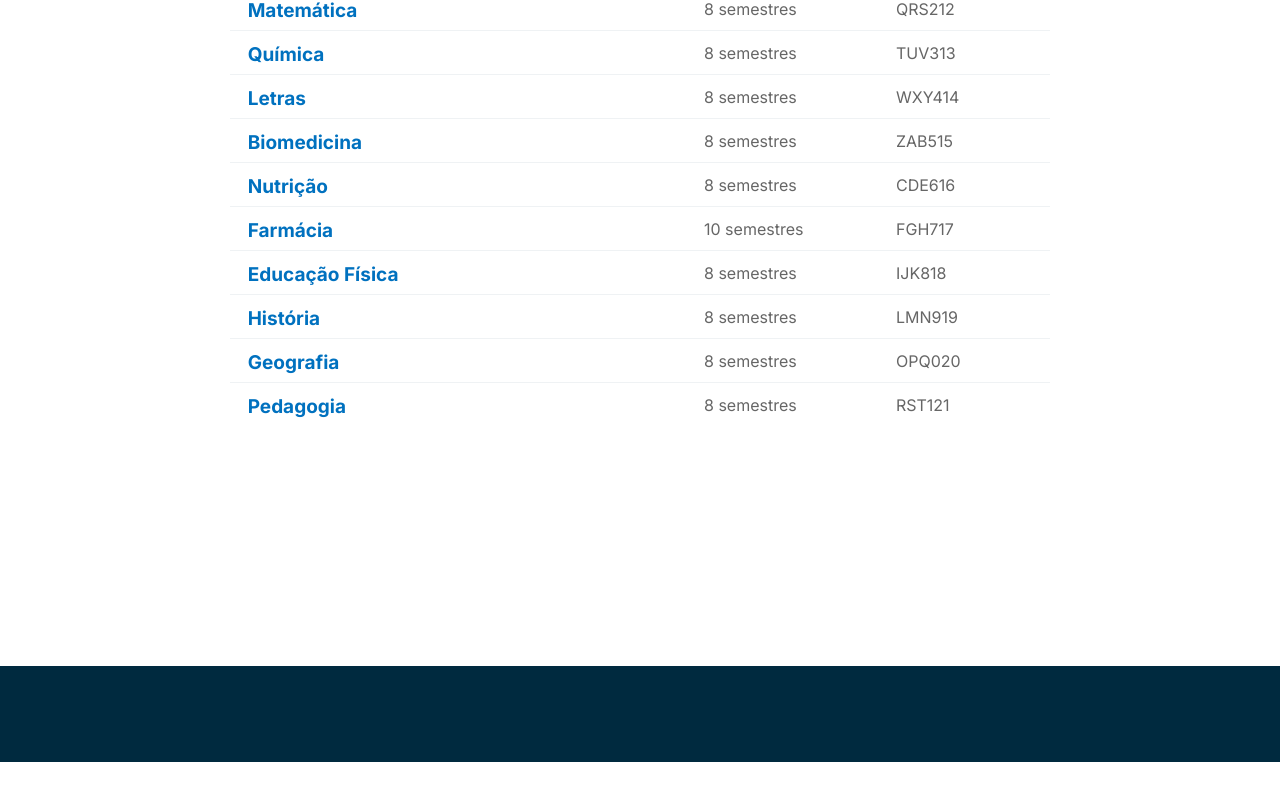
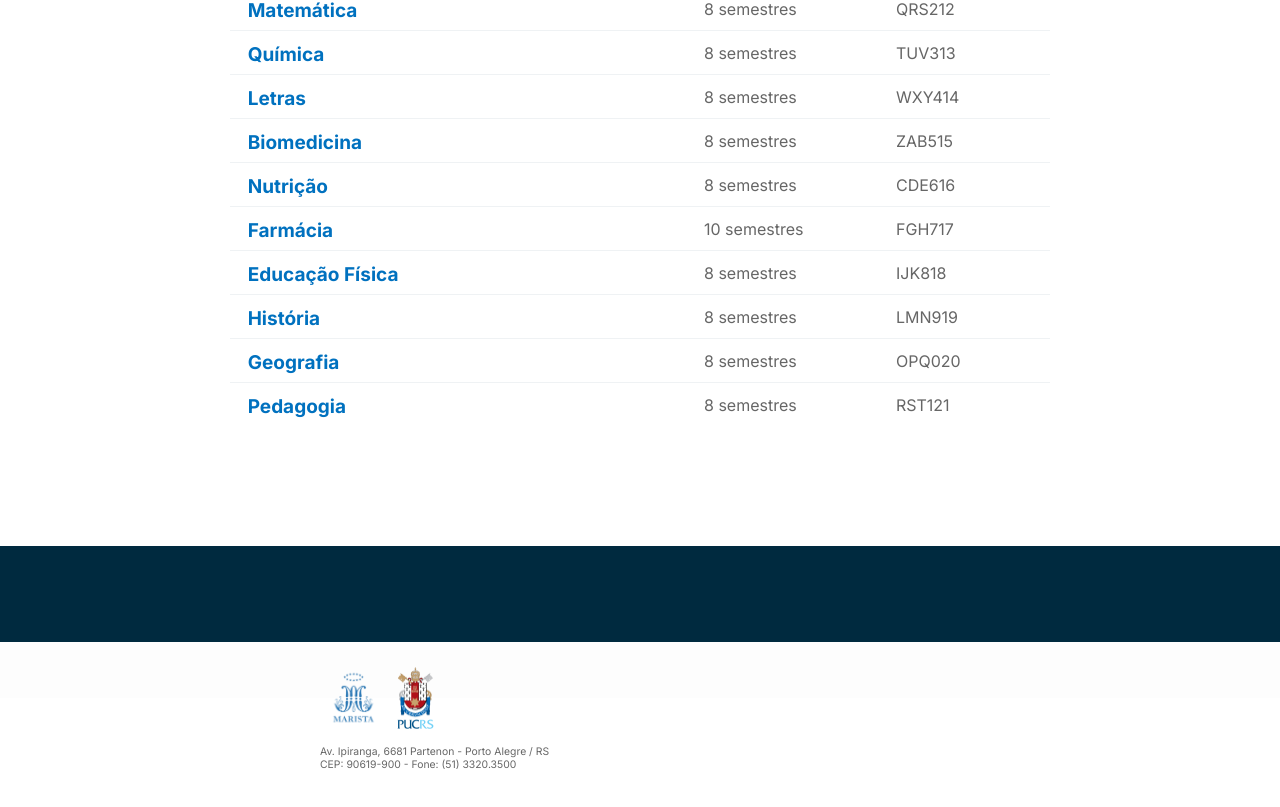
Before and after one commit to StefanoDPCarraro/MatrizCurricular-Frontend, a React (Vite) app: page / in a window 1280 px wide. Shown: the part 939-1746 px from the top of the page. Before the commit the page ends 1701 px from the top, so only its background shows below. Built offline with nearby package versions, Linux system fonts and the light colour scheme.

Commit message:
Creating a Footer's Logo

```diff
--- /dev/null
+++ b/src/components/FooterLogo/FooterLogo.scss
@@ -0,0 +1,35 @@
+@import "@styles/index";
+
+.footer-logo-container{
+   display: flex;
+   align-items: center;
+   flex-direction: column;
+   justify-content: flex-start;
+
+   .footer-logo-logos{
+      display: flex;
+      align-items: center;
+      flex-direction: row;
+
+      img:nth-child(1) {
+         width: 6.4vw;
+      }
+
+      img:nth-child(2) {
+         width: 3.3vw;
+      }
+
+   }
+
+   .footer-logo-text{
+      height: 10vh;
+      width: 100%;
+      margin-top: 2vh;
+
+      p{
+         font-size: 1.3vh;
+         color: $landing-page-text;
+         margin-left: 15vh;
+      }
+   }
+}
--- /dev/null
+++ b/src/components/FooterLogo/FooterLogo.tsx
@@ -0,0 +1,22 @@
+import React from "react";
+import "./FooterLogo.scss";
+import Logo from "@components/Logo";
+
+const FooterLogo: React.FC = () => {
+   return (
+      <>
+         <div className="footer-logo-container">
+            <div className="footer-logo-logos">
+               <Logo src="src\assets\MaristaLogo.png" alt="Marista Logo"></Logo>
+               <Logo src="src\assets\Pucrslogo.png" alt="Pucrs Logo"></Logo>
+            </div>
+            <div className="footer-logo-text">
+               <p>Av. Ipiranga, 6681 Partenon - Porto Alegre / RS </p>
+               <p>CEP: 90619-900 - Fone: (51) 3320.3500  </p>
+            </div>
+         </div>
+      </>
+   );
+}
+
+export default FooterLogo;
--- /dev/null
+++ b/src/components/FooterLogo/index.tsx
@@ -0,0 +1 @@
+export { default } from "./FooterLogo";
--- a/src/features/Footer/Footer.scss
+++ b/src/features/Footer/Footer.scss
@@ -4,9 +4,9 @@
    margin: 0;
    padding: 0;
    box-sizing: border-box;
- }
+}
 
-.footer-container{
+.footer-container {
    display: flex;
    height: 100%;
    max-height: 19vh;
@@ -14,10 +14,23 @@
    background-color: $background;
    margin-top: 16vh;
 
-   .footer-bar{
+   .footer-bar {
       background-color: $primary;
       height: 12vh;
       width: 100%;
       flex-shrink: 0;
+      position: absolute;
+   }
+
+   .footer-components {
+
+      .footer-logos {
+         display: flex;
+         align-items: center;
+         justify-content: flex-start;
+         gap: 1.5vh;
+         margin-top: 15vh;
+         margin-left: 25vh;
+      }
    }
 }
--- a/src/features/Footer/Footer.tsx
+++ b/src/features/Footer/Footer.tsx
@@ -1,14 +1,23 @@
 import React from "react";
 import "./Footer.scss";
+import FooterLogo from "@components/FooterLogo";
 
 const Footer: React.FC = () => {
    return (
-      <div className="footer-container">
-         <div className="footer-bar"> </div>
-         <div className="footer-logos"> </div>
-         <div className="footer-infos>"></div>
-         <div className="footer-qr-code"></div>
-      </div>
+      <>
+         <div className="footer-container">
+            <div className="footer-bar"> </div>
+            <div className="footer-components">
+               <div className="footer-logos">
+                  <FooterLogo>
+
+                  </FooterLogo>
+               </div>
+               <div className="footer-infos>"></div>
+               <div className="footer-qr-code"></div>
+            </div>
+         </div>
+      </>
    );
 }
 
--- a/src/features/ListingCourse/ListingCourse.tsx
+++ b/src/features/ListingCourse/ListingCourse.tsx
@@ -16,12 +16,6 @@ const ListingCourse: React.FC = () => {
           creditCode={courses.codicred}
         />
       ))}
-      <br></br>
-      <br></br>
-      <br></br>
-      <br></br>
-      <br></br>
-      <br></br>
     </>
   );
 };
```
Also changed, not shown: src/assets/MaristaLogo.png (added), src/assets/Pucrslogo.png (added).
